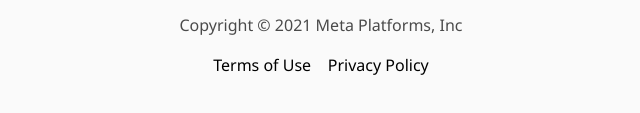
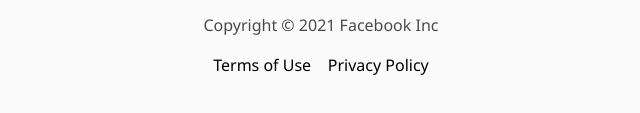
Before and after one commit to worldsheet/worldsheet.github.io, a plain HTML site: page index.html in a window 1280 px wide. Shown: the part 3957-4070 px from the top of the page, 319-959 px from the left. Drawn offline with nearby package versions, Linux system fonts and the light colour scheme; some icons are missing; a web font is replaced by a local one.

Commit message:
Update index.html

```diff
--- a/index.html
+++ b/index.html
@@ -335,7 +335,7 @@
       </a>
       <br />
       <p>Page template borrowed from <a href="https://nerfies.github.io/"><span class="dnerf">D-NeRF</span></a>.</p>
-      <p>Copyright © 2021 Meta Platforms, Inc</p>
+      <p>Copyright © 2021 Facebook Inc</p>
       <p><a href="https://opensource.facebook.com/legal/terms">Terms of Use</a>&nbsp;&nbsp;&nbsp;&nbsp;<a href="https://opensource.facebook.com/legal/privacy">Privacy Policy</a></p>
     </div>
   </div>
```
